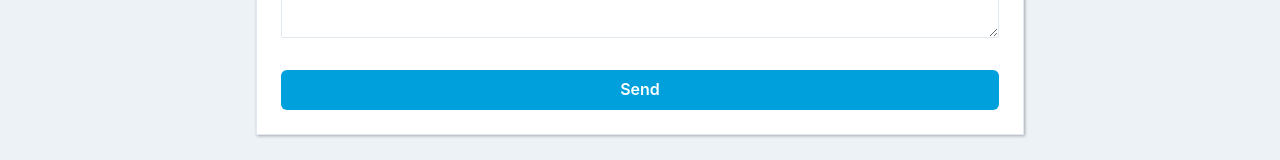
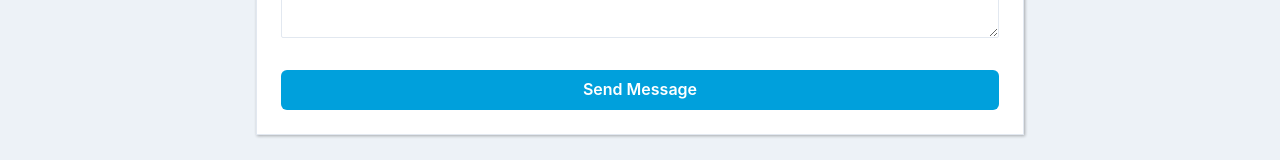
Before and after one commit to SP007ZA/muzdakir-electrical-services, a Next.js app: page / in a window 1280 px wide. Shown: the part 2929-3089 px from the top of the page. Built offline with nearby package versions, Linux system fonts and the light colour scheme.

Commit message:
email form fix

```diff
--- a/Compontents/ContactForm/index.tsx
+++ b/Compontents/ContactForm/index.tsx
@@ -4,7 +4,7 @@ import React, { useState } from 'react'
 import axios from 'axios'
 import { ToastContainer, toast } from 'react-toastify';
   import 'react-toastify/dist/ReactToastify.css';
-import { copyFile } from "fs";
+
 
 interface Error {
   name?: string | null
@@ -53,7 +53,7 @@ const ContactForm = () => {
       rememberMe: false
     },
     validate,
-    onSubmit: async (values) => {
+    onSubmit: async (values, {resetForm}) => {
       setDisableButton(true)
       //alert(JSON.stringify(values, null, 2));
 
@@ -69,7 +69,7 @@ const ContactForm = () => {
 
    if(data) {
       toast.success("Message sent, we will contact you shortly")
-
+      resetForm()
    }
 
 
@@ -130,14 +130,14 @@ const ContactForm = () => {
             </FormControl>
             <FormControl>
             <Select  name="service" value={formik.values.service} onBlur={formik.handleBlur} onChange={formik.handleChange} placeholder='Choose A Service'>
-            <option value='installations'>Electrical installations</option>
-            <option value='maintenance'>Electrical maitenance an repairs</option>
-            <option value='rewiring'>Rewiring for renovations/additionals</option>
+            <option value='tubing'>Tubing</option>
+            <option value='wiring'>Wiring</option>
             <option value='house-wiring'>House wiring</option>
-            <option value='tripping'>Tripping problems</option>
-            <option value='solar-installation'>Solar installations</option>
-            <option value='solar-lights'>Solar lights for complexes</option>
-            <option value='electric-fencing'>Electric Fencing</option>
+            <option value='power-tripping'>Power Tripping/Failures</option>
+            <option value='backup-solar-system'>Backup & Solar system</option>
+            <option value='generator-installation'>Generator Instalation</option>
+
+
             </Select>
             {formik.touched.service && formik.errors.service ? (
          <Text color='red.400'>{formik.errors.service}</Text>
@@ -158,17 +158,10 @@ const ContactForm = () => {
             </FormControl>
 
             <Button
-            disabled={
-              formik.touched.name && formik.errors.name
-              ||  formik.touched.phone && formik.errors.phone
-              ||  formik.touched.email && formik.errors.email
-              ||  formik.touched.text && formik.errors.text
-              || disableButton
-               ? true : false}
             type="submit"
             colorScheme="linkedin"
             width="full">
-              Send
+              Send Message
             </Button>
           </VStack>
         </form>
--- a/lib/Email/EmailTemplates.ts
+++ b/lib/Email/EmailTemplates.ts
@@ -127,9 +127,9 @@ export function message(userName:string, email: string, message: string, phone:
                 <br font-family:"Helvetica Neue","Helvetica",Helvetica,Arial,sans-serif;box-sizing:border-box;font-size:14px;line-height:1.5>
                 <br font-family:"Helvetica Neue","Helvetica",Helvetica,Arial,sans-serif;box-sizing:border-box;font-size:14px;line-height:1.5>
 
-                Peter
+                TES
                 Principal Electrical Technitian
-                (+27) 63 003 8464
+                (+27) 63 288 7500
 
                 </td>
                 </tr>
--- a/lib/Email/index.tsx
+++ b/lib/Email/index.tsx
@@ -6,10 +6,10 @@ const transport = createTransport({
     host: process.env.MAIL_HOST!,
     port: process.env.MAIL_PORT!,
     secure: true,
-    service: 'gmail',
+    //service: 'zoho',
     auth: {
         user: process.env.MAIL_USER!,
-        pass: process.env.FA_PASSWORD!
+        pass: process.env.MAIL_PASS!
     }
 })
 
@@ -19,7 +19,7 @@ export  async function sendMessageReceived(userName:string, email: string) {
 
    await transport.sendMail({
         to: email,
-        from: 'mzansionlinecv@gmail.com',
+        from: process.env.MAIL_USER!,
         subject: '⚡ No-Reply Message Received',
         html: messageReceived(userName)
     })
@@ -29,8 +29,8 @@ export  async function receiveMessage(userName:string, email: string, phone: str
 
 
    await transport.sendMail({
-        to: 'maphanga1sp@gmail.com',
-        from: 'mzansionlinecv@gmail.com',
+        to: 'support@teselectrical.co.za',
+        from: process.env.MAIL_USER!,
         subject: '⚡ Message Received',
         html: message(userName, email, text, phone)
     })
```
